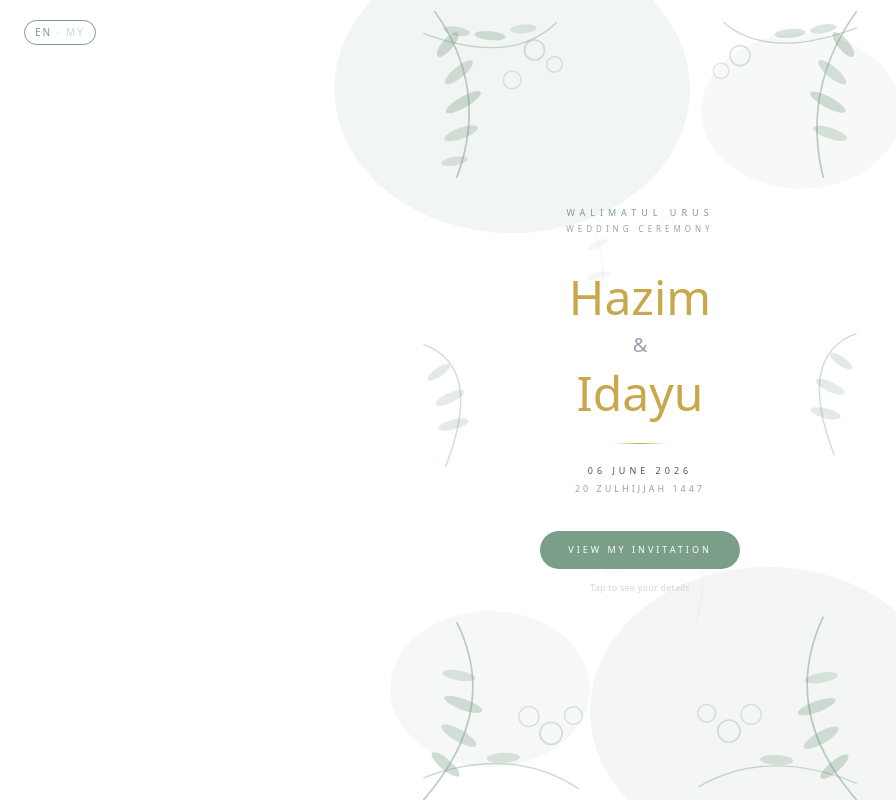
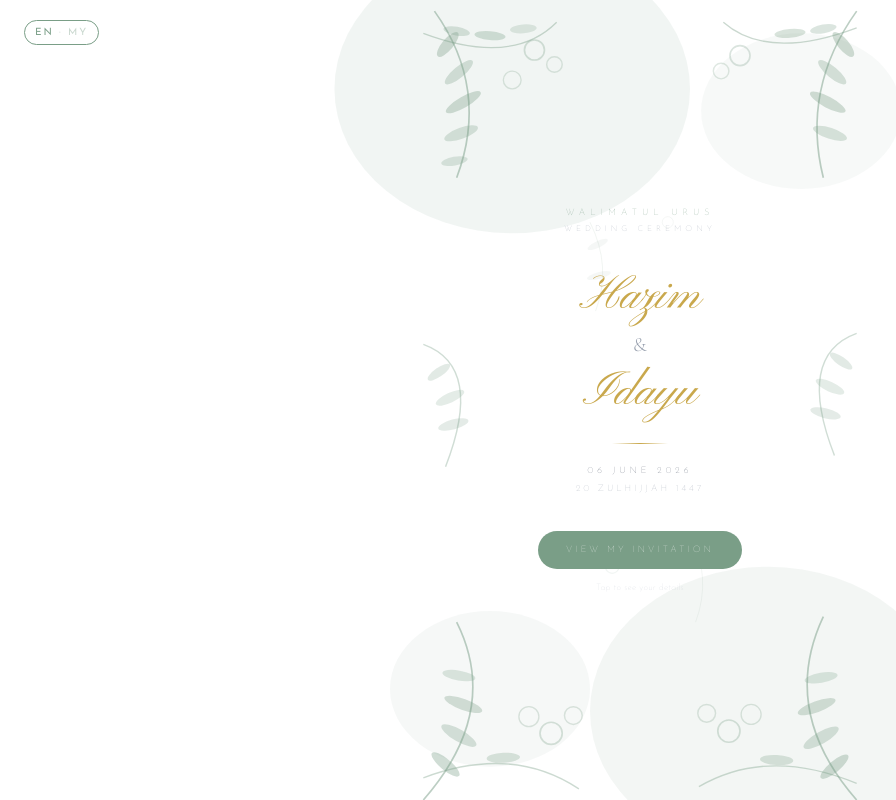
Before and after one commit to hajimss/wedding-invite, a Next.js app: page / in a window 1280 px wide. Shown: the whole page, without its empty margins (0-896 px from the left). Built offline with nearby package versions, Linux system fonts and the light colour scheme.

Commit message:
fix: use @theme inline for font vars so next/font CSS variables resolve correctly

```diff
--- a/app/globals.css
+++ b/app/globals.css
@@ -4,9 +4,12 @@
   --color-sage: #7a9e87;
   --color-gold: #c9a84c;
   --color-cream: #faf8f5;
-  --font-script: var(--font-pinyon), cursive;
-  --font-serif: var(--font-cormorant), Georgia, serif;
-  --font-sans: var(--font-josefin), system-ui, sans-serif;
+}
+
+@theme inline {
+  --font-script: var(--font-pinyon);
+  --font-serif: var(--font-cormorant);
+  --font-sans: var(--font-josefin);
 }
 
 html,
```
